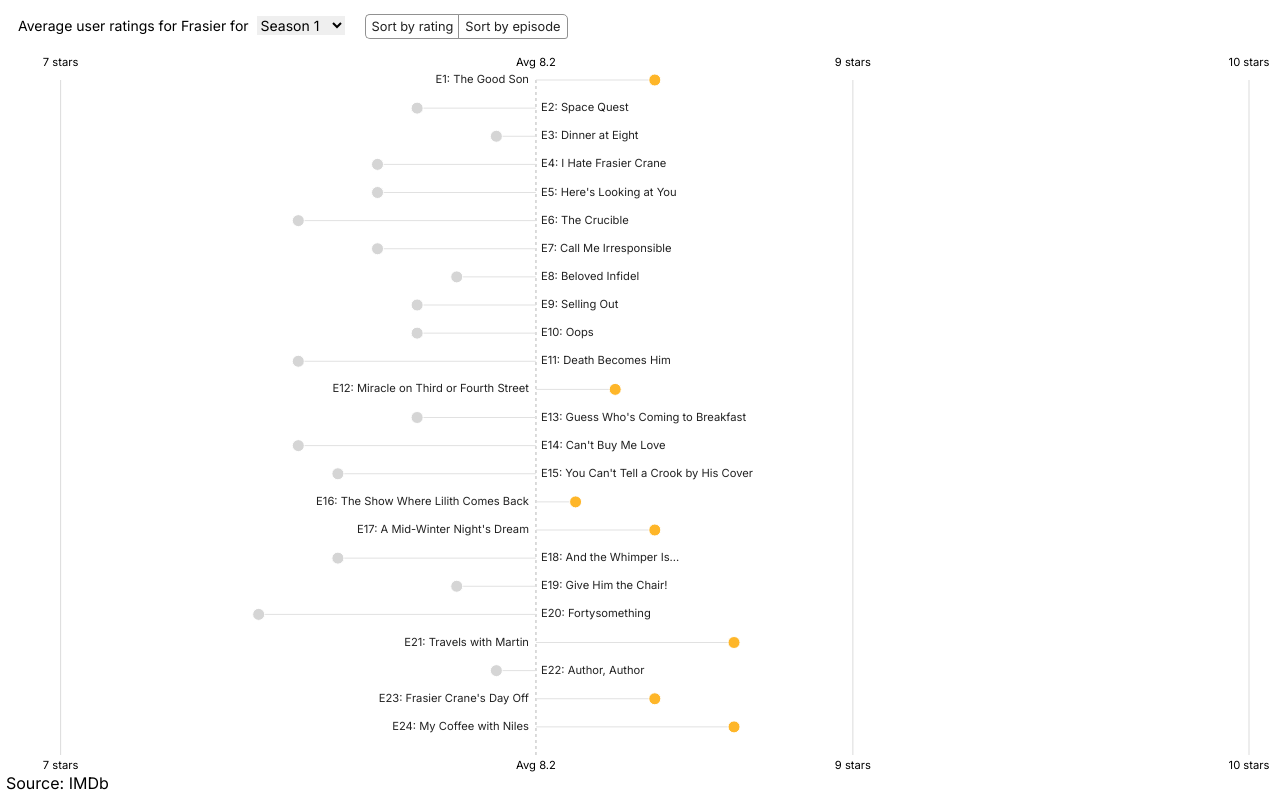
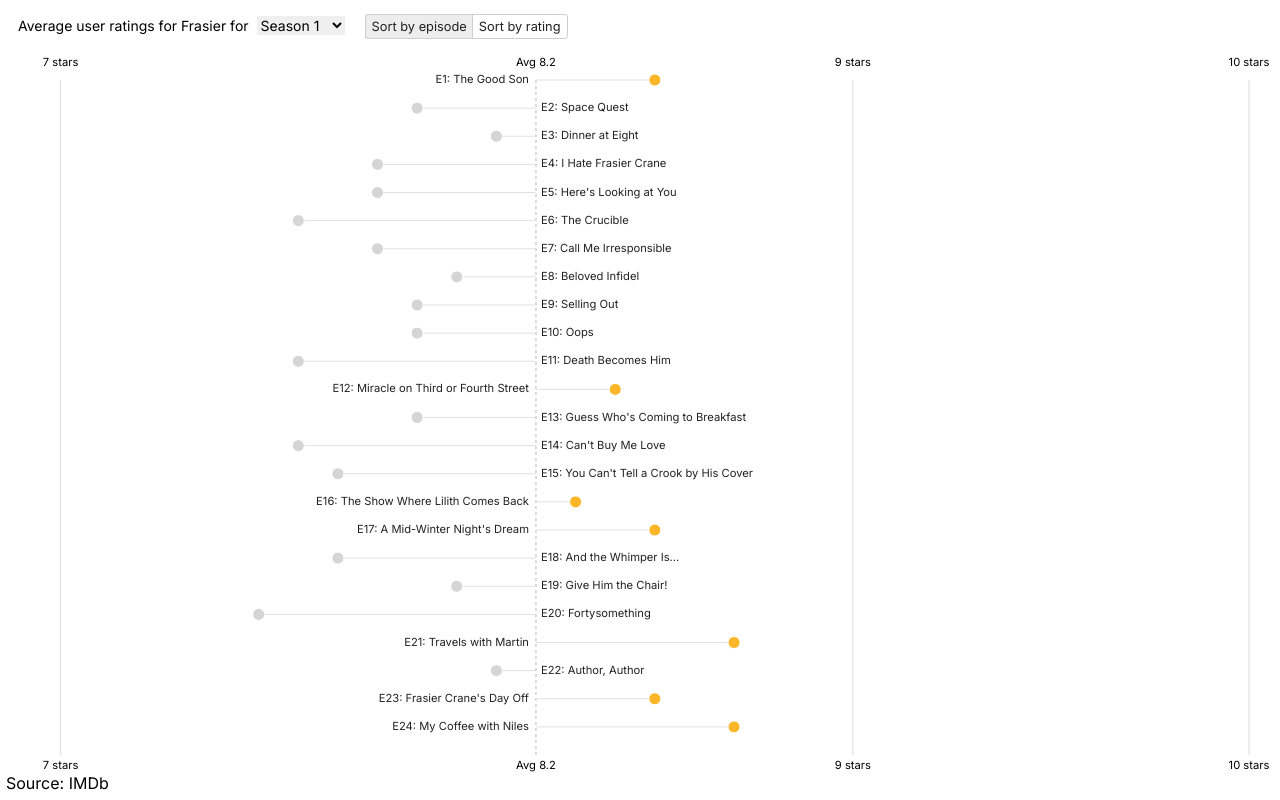
Before and after one commit to allanwheeler/frasier-episode-ratings, a Svelte app: page / in a window 1280 px wide. Built offline with nearby package versions, Linux system fonts and the light colour scheme.

Commit message:
fixed active button state between season changes

```diff
--- a/src/App.svelte
+++ b/src/App.svelte
@@ -49,8 +49,14 @@
       </select>
     </div>
     <div class="buttons">
-      <button on:click={() => (sortBy = 'rating')}>Sort by rating</button>
-      <button on:click={() => (sortBy = 'episode')}>Sort by episode</button>
+      <button
+        on:click={() => (sortBy = 'episode')}
+        class:button-active={sortBy === 'episode'}>Sort by episode</button
+      >
+      <button
+        on:click={() => (sortBy = 'rating')}
+        class:button-active={sortBy === 'rating'}>Sort by rating</button
+      >
     </div>
   </div>
   <div id="chart-container" bind:clientWidth={width} bind:clientHeight={height}>
@@ -164,7 +170,7 @@
   button {
     padding: 4px 6px;
     background: #fff;
-    border: 1px solid #919191;
+    border: 1px solid #cfcfcf;
     color: #222; /* White text color */
     font-size: 0.8rem;
     cursor: pointer;
@@ -173,23 +179,23 @@
       transform 0.2s ease; /* Smooth transition for hover and click effects */
   }
 
-  button:focus {
-    background-color: #ededed; /* Slightly darker grey on hover */
-  }
-
   .buttons button:first-child {
-    border-top-left-radius: 5px;
-    border-bottom-left-radius: 5px;
+    border-top-left-radius: 3px;
+    border-bottom-left-radius: 3px;
     border-right: none;
   }
 
   .buttons button:last-child {
-    border-top-right-radius: 5px;
+    border-top-right-radius: 3px;
     border-bottom-right-radius: 3px;
   }
 
   .buttons button:not(:last-child) {
     margin-right: -1px;
+  }
+
+  .button-active {
+    background-color: #ededed; /* Grey background */
   }
 
   #chart-container {
```
